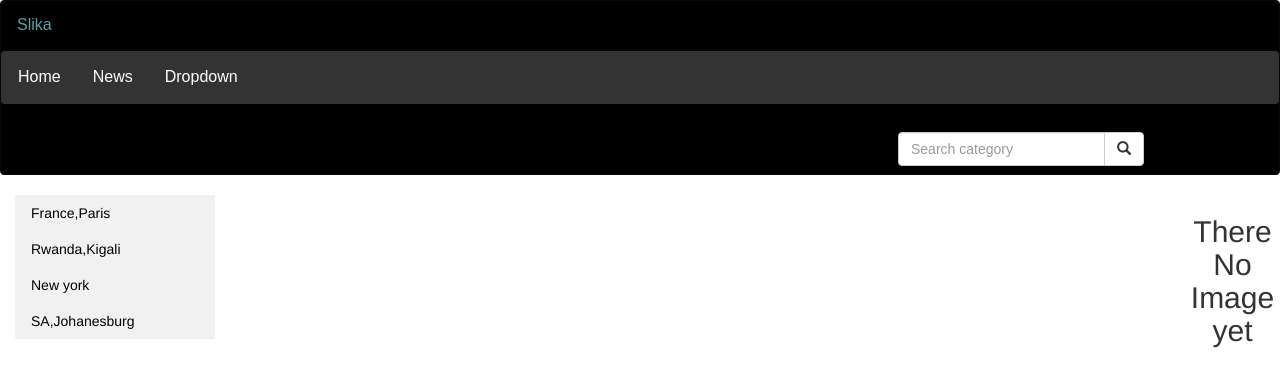
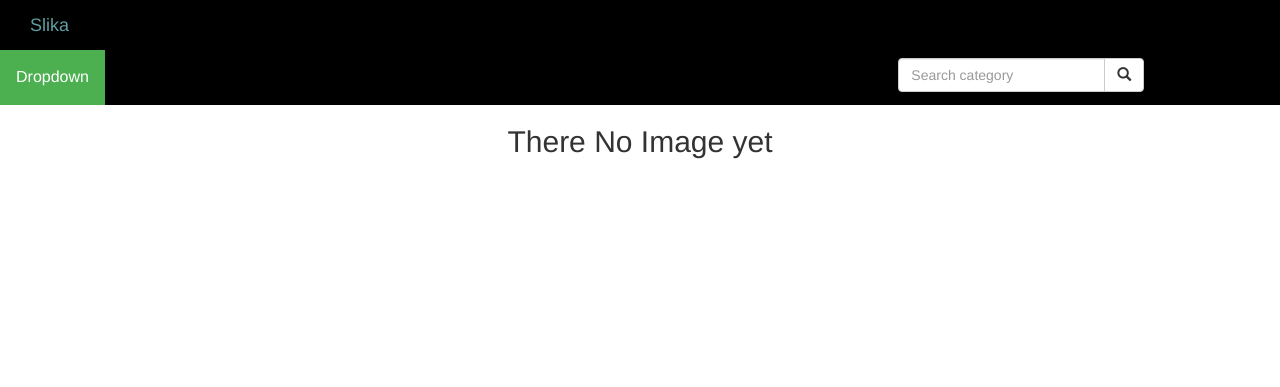
Before and after one commit to Anabella1109/Pictures, a Django app: page / in a window 1280 px wide. Shown: the top 387 px of the page. Run offline with Django 3.2, Linux system fonts and the light colour scheme; data that the repository does not hold is empty; some libraries are stand-ins or nearby versions.

Commit message:
ad drop down for location in navbar.html

```diff
--- a/citacione/templates/navbar.html
+++ b/citacione/templates/navbar.html
@@ -6,24 +6,19 @@
   <meta name="viewport" content="width=device-width, initial-scale=1">
 </head>
 <body>
-<nav class="navbar navbar-inverse" style="color:cadetblue; background-color:black;">
+<nav class=" navbar-inverse" style="color:cadetblue; background-color:black;">
   <div class="container-fluid">
     <div class="navbar-header">
       <a class="navbar-brand" href="{% url 'picToday' %}" style="color:cadetblue;">Slika</a>
     </div>
   </div>
-  <div class="navbar">
-    <a href="#home">Home</a>
-    <a href="#news">News</a>
-    <div class="dropdown">
-      <button class="dropbtn">Dropdown
-        <i class="fa fa-caret-down"></i>
-      </button>
-      <div class="dropdown-content">
-        <a href="#">Link 1</a>
-        <a href="#">Link 2</a>
-        <a href="#">Link 3</a>
-      </div>
+  <div class="dropdown">
+    <button class="dropbtn">Dropdown</button>
+    <div class="dropdown-content">
+      <a href="/location/1">France,Paris</a>
+      <a href="/location/2">Rwanda,Kigali</a>
+      <a href="/location/3">New york</a>
+      <a href="/location/4">SA,Johanesburg</a>
     </div>
   </div>
   <div class="col-sm-4 col-md-4 navbar-right">
--- a/citacione/templates/pictures/home.html
+++ b/citacione/templates/pictures/home.html
@@ -3,19 +3,7 @@
 {{ block.super}}
 
 <div>
-    <div class="container" style="float:left;">
-        <ul style="list-style-type: none; margin: 0; padding: 0">
-            <li><a href="/location/1">France,Paris</a></li>
-            <li><a href="/location/2">Rwanda,Kigali</a></li>
-             <li><a href="/location/3">New york</a></li>
-             <li><a href="/location/4">SA,Johanesburg</a></li>
-             <!-- <li><a href="/location/5">TOILETRIES</a></li>
-             <li><a href="/location/6">MADE IN RWANDA</a></li> -->
 
-
-
-        </ul>
-        </div>
 
   <!-- Looping through news   -->
   {% for pic_item in pics %}
@@ -39,9 +27,9 @@
 
         <div class="modal-content">
             <div class="modal-header">
-              <button type="button" class="close" data-dismiss="modal">&times;</button>
+              <!-- <button type="button" class="close" data-dismiss="modal">&times;</button> -->
 
-              <img src="{{pic_item.image.url}}" alt="" id='myImg' height="550" width="650">
+              <img src="{{pic_item.image.url}}" alt="" id='myImg' height="auto" width="680">
             </div>
             <div class="modal-body">
 
--- a/static/css/styles.css
+++ b/static/css/styles.css
@@ -101,53 +101,28 @@ li a {
 li a:hover {
   background-color: #555;
   color: white;
-/* The Modal (background) */
+
 }
 
-.navbar {
-  overflow: hidden;
-  background-color: #333;
-  font-family: Arial;
+.dropbtn {
+  background-color: #4CAF50;
+  color: white;
+  padding: 16px;
+  font-size: 16px;
+  border: none;
 }
 
-/* Links inside the navbar */
-.navbar a {
-  float: left;
-  font-size: 16px;
-  color: white;
-  text-align: center;
-  padding: 14px 16px;
-  text-decoration: none;
+/* The container <div> - needed to position the dropdown content */
+.dropdown {
+  position: relative;
+  display: inline-block;
 }
 
-/* The dropdown container */
-.dropdown {
-  float: left;
-  overflow: hidden;
-}
-
-/* Dropdown button */
-.dropdown .dropbtn {
-  font-size: 16px;
-  border: none;
-  outline: none;
-  color: white;
-  padding: 14px 16px;
-  background-color: inherit;
-  font-family: inherit; /* Important for vertical align on mobile phones */
-  margin: 0; /* Important for vertical align on mobile phones */
-}
-
-/* Add a red background color to navbar links on hover */
-.navbar a:hover, .dropdown:hover .dropbtn {
-  background-color: red;
-}
-
-/* Dropdown content (hidden by default) */
+/* Dropdown Content (Hidden by Default) */
 .dropdown-content {
   display: none;
   position: absolute;
-  background-color: #f9f9f9;
+  background-color: #f1f1f1;
   min-width: 160px;
   box-shadow: 0px 8px 16px 0px rgba(0,0,0,0.2);
   z-index: 1;
@@ -155,20 +130,17 @@ li a:hover {
 
 /* Links inside the dropdown */
 .dropdown-content a {
-  float: none;
   color: black;
   padding: 12px 16px;
   text-decoration: none;
   display: block;
-  text-align: left;
 }
 
-/* Add a grey background color to dropdown links on hover */
-.dropdown-content a:hover {
-  background-color: #ddd;
-}
+/* Change color of dropdown links on hover */
+.dropdown-content a:hover {background-color: #ddd;}
 
 /* Show the dropdown menu on hover */
-.dropdown:hover .dropdown-content {
-  display: block;
-}
+.dropdown:hover .dropdown-content {display: block;}
+
+/* Change the background color of the dropdown button when the dropdown content is shown */
+.dropdown:hover .dropbtn {background-color: #3e8e41;}
```
